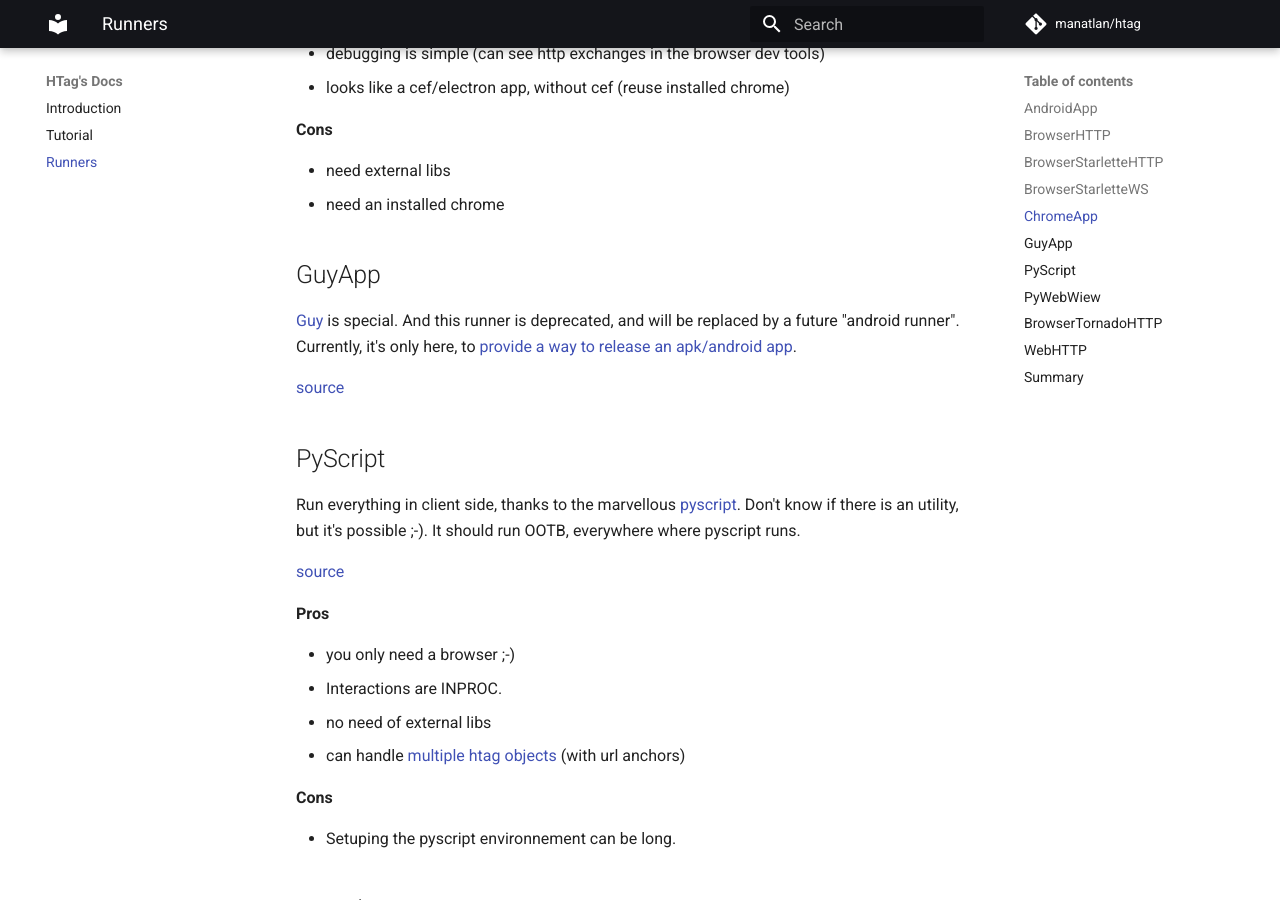
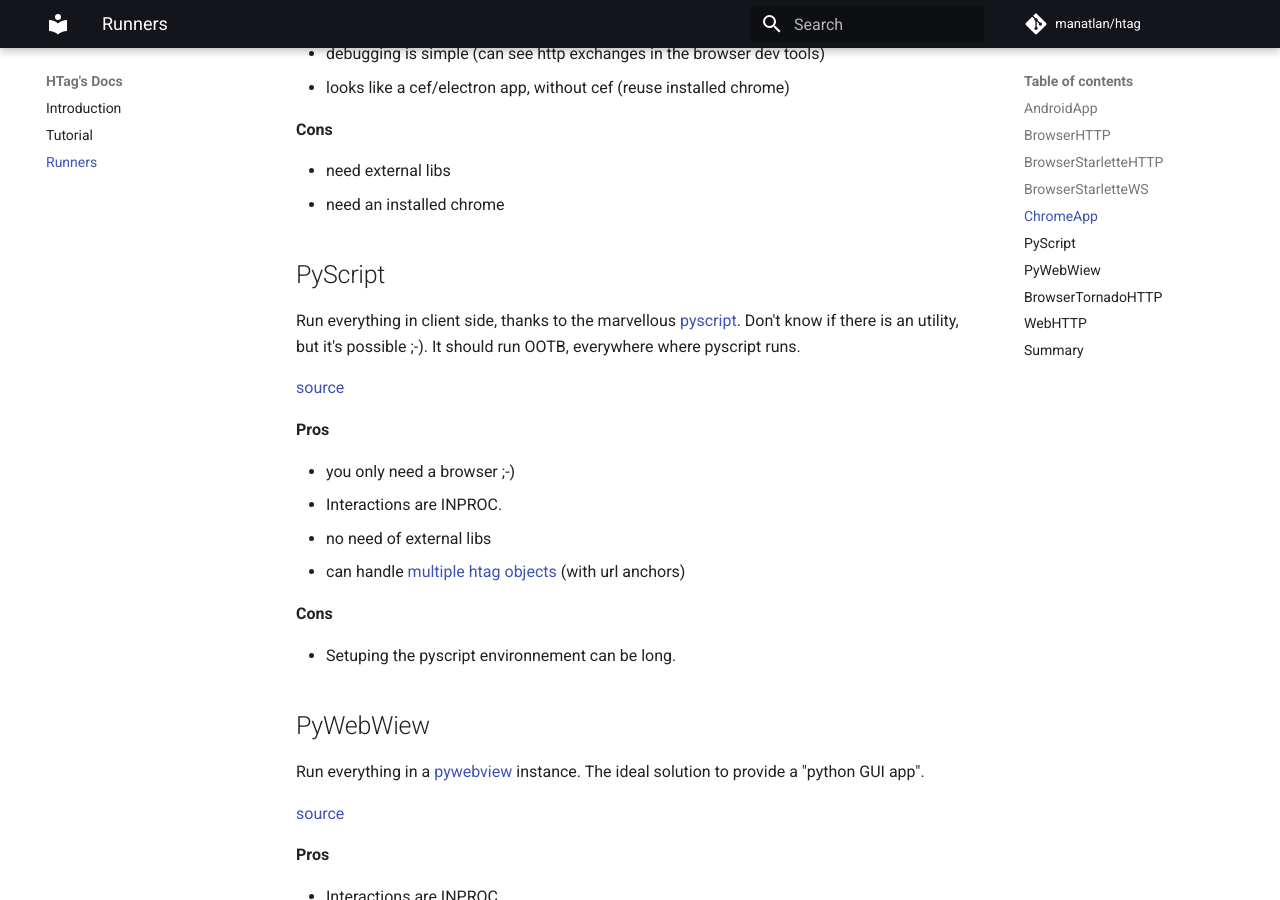
Before and after one commit to manatlan/htag, an MkDocs documentation site: the page built from docs/runners.md, in a window 1280 px wide and 900 px high, scrolled down 2193 px. Built offline with MkDocs 1.6.1 and Material for MkDocs 9.7.7, drawn with Linux system fonts in a browser that asks for light colours; comment, search, counter and statistics services are not loaded.

Commit message:
remove guy runner from docs

```diff
--- a/docs/runners.md
+++ b/docs/runners.md
@@ -81,13 +81,6 @@ Run a http server (using starlette/uvicorn), and open the default chrome, in [Ap
  - need external libs
  - need an installed chrome
 
-
-## GuyApp
-[Guy](https://github.com/manatlan/guy) is special. And this runner is deprecated, and will be replaced by a future
-"android runner". Currently, it's only here, to [provide a way to release an apk/android app]((https://manatlan.github.io/guy/howto_build_apk_android/)).
-
-[source](https://github.com/manatlan/htag/blob/main/htag/runners/guyapp.py)
-
 ## PyScript
 Run everything in client side, thanks to the marvellous [pyscript](https://pyscript.net/). Don't know if there is an utility, but it's possible ;-).
 It should run OOTB, everywhere where pyscript runs.
```
